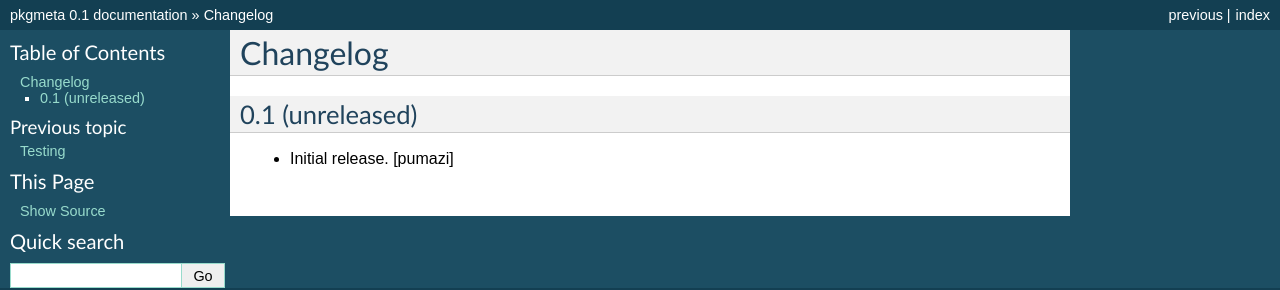
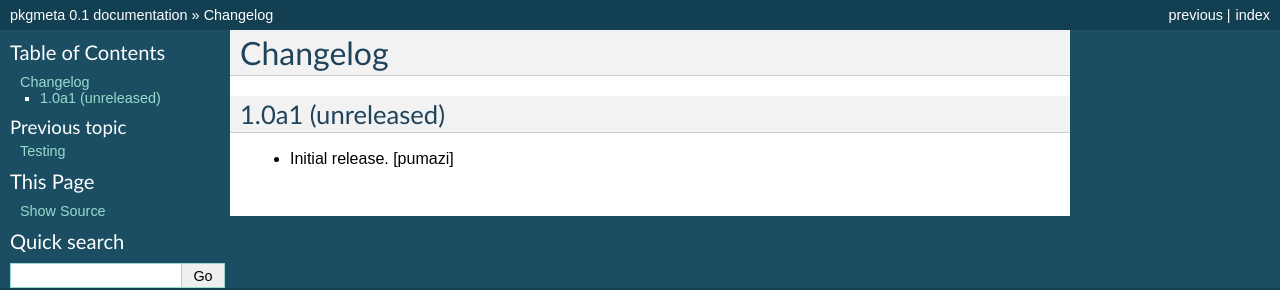
Before and after one commit to mmulich/pkgmeta, a Sphinx documentation site: the page built from docs/source/changes.rst, in a window 1280 px wide. Shown: the top 290 px of the page. Built offline with Sphinx 7.4.7, drawn with Linux system fonts in a browser that asks for light colours.

Commit message:
Start at 1.0.

```diff
--- a/docs/source/changes.rst
+++ b/docs/source/changes.rst
@@ -8,7 +8,7 @@ Changelog
 
    - change message [author]
 
-0.1 (unreleased)
-----------------
+1.0a1 (unreleased)
+------------------
 
 - Initial release. [pumazi]
--- a/setup.py
+++ b/setup.py
@@ -7,7 +7,7 @@ def read(*rnames):
     return open(os.path.join(os.path.dirname(__file__), *rnames)).read()
 
 name = 'pkgmeta'
-version = '0.1'
+version = '1.0a1'
 
 install_requires = [
     'setuptools',
```
